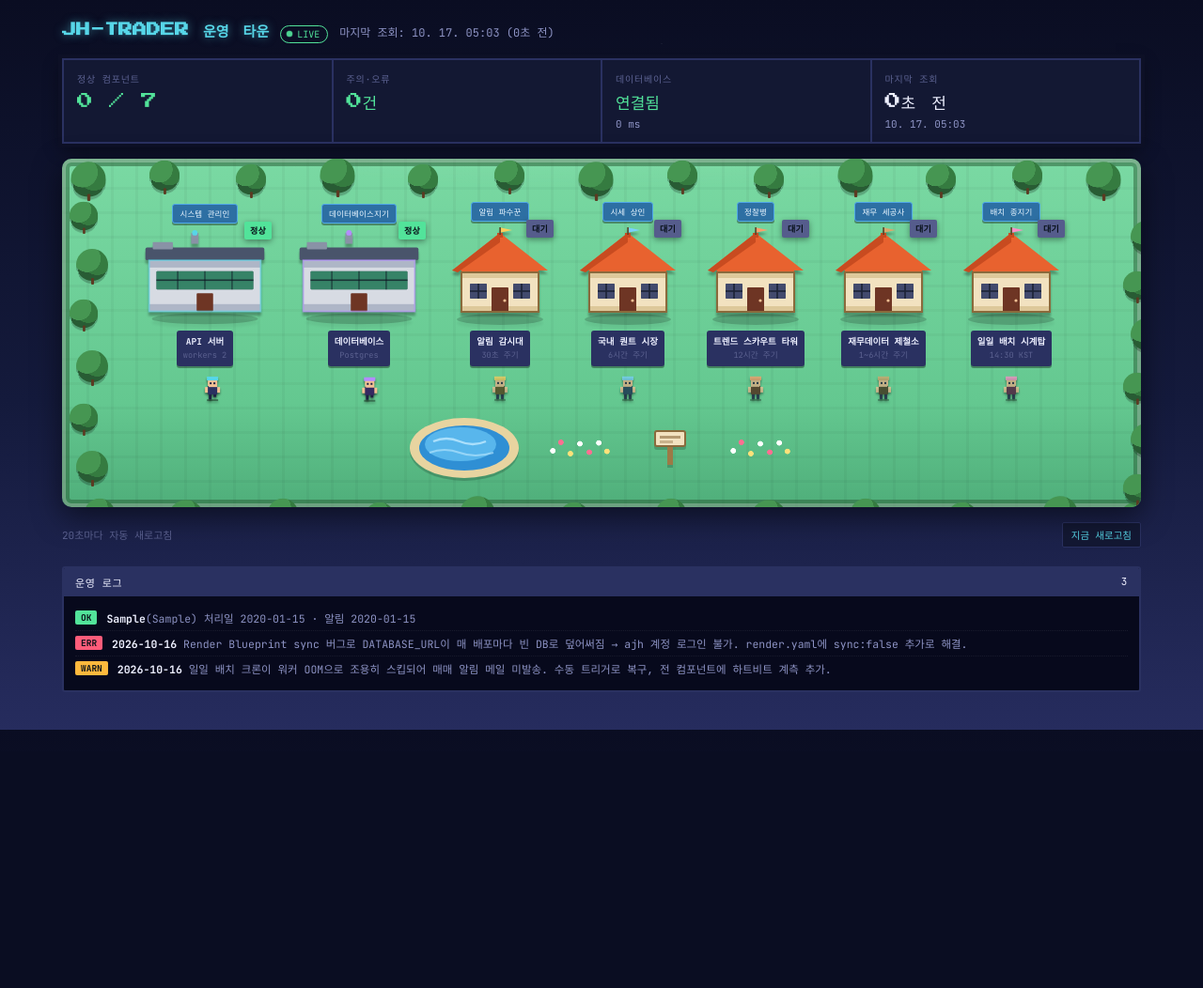
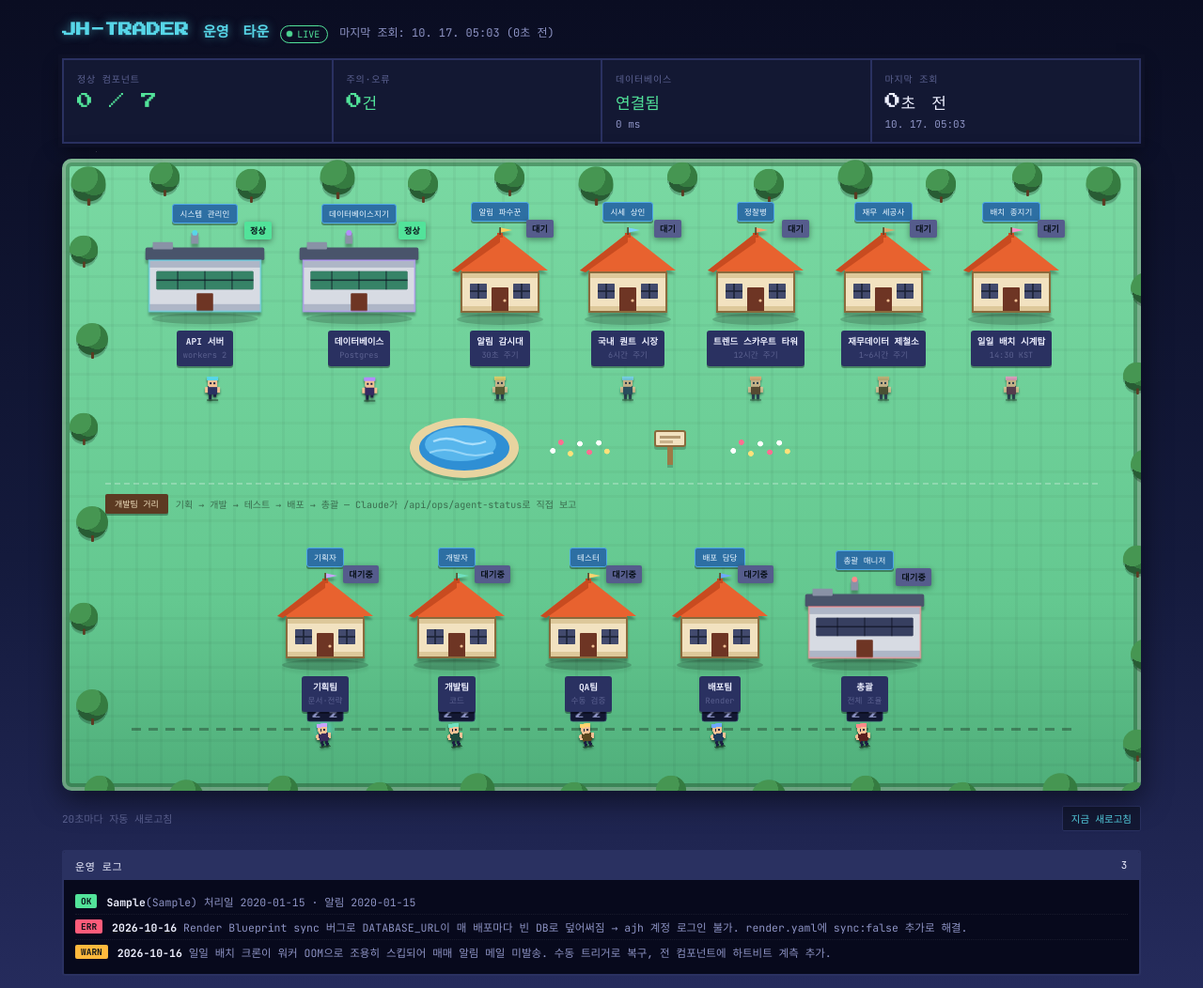
Before and after one commit to ajh8920/JH-Trader, a Flask app: page /ops-dashboard in a window 1280 px wide. Shown: the top 1052 px of the page at 94% size. Before the commit the page ends 777 px from the top, so only its background shows below. Run offline with Flask 3, Linux system fonts and the light colour scheme; a user stored in the database is signed in; tables that the repository leaves empty hold one stand-in row (values such as "Sample post"); some libraries are stand-ins or nearby versions.

Commit message:
실시간 운영 대시보드에 개발팀 거리(기획/개발/QA/배포/총괄) 추가
claude.ai Artifact 버전에만 있던 개발팀 거리를 실제 운영 대시보드
(/ops-dashboard)에도 추가 - AgentActivity 모델 신설, Claude가 단계를
시작·종료할 때마다 직접 POST로 보고하는 전용 엔드포인트
/api/ops/agent-status(CRON_SECRET 재사용, cron_run_daily_batch와 같은
패턴) 추가, /api/ops/status 응답에 team 필드로 포함. updated_at이 3시간
넘게 지난 active=True는 서버에서 신뢰 불가로 걸러 "작업중"에 영구히
멈춰 보이는 걸 방지.

OpsHeartbeat(7개 인프라, 백그라운드 스레드가 자동 보고)와 정반대 성격 -
이쪽은 "일하는 주체"인 Claude 본인이 보고해야만 채워진다. Playwright로
로컬에서 5개 컴포넌트 상태 POST 후 작업중(노트북)/대기중(졸음) 모션,
플립 상세보기까지 스크린샷으로 확인.

Co-Authored-By: Claude Sonnet 5 <noreply@anthropic.com>

```diff
--- a/app.py
+++ b/app.py
@@ -2310,14 +2310,82 @@ def ops_status():
     except Exception:
         pass
 
+    # "개발팀 거리"(기획/개발/QA/배포/총괄) - OpsHeartbeat와 달리 백그라운드
+    # 스레드가 없는 테이블이라(AgentActivity 모델 docstring 참고) Claude가
+    # active=True로 보고한 채 꺼주는 걸 깜빡하면 영영 "작업중"으로 멈춰 보일
+    # 수 있다 - updated_at이 3시간 넘게 지난 active=True는 신뢰하지 않고
+    # 대기로 간주하는 안전장치.
+    from models import AgentActivity
+    AGENT_ACTIVE_STALE_SECONDS = 3 * 3600
+    team = {}
+    for row in AgentActivity.query.all():
+        active = bool(row.active)
+        if active and row.updated_at and (now - row.updated_at).total_seconds() > AGENT_ACTIVE_STALE_SECONDS:
+            active = False
+        entry = {
+            "active": active,
+            "lastAt": row.updated_at.isoformat() if row.updated_at else None,
+            "detail": row.detail,
+        }
+        if row.passed is not None:
+            entry["passed"] = row.passed
+        if row.live is not None:
+            entry["live"] = row.live
+        team[row.component] = entry
+
     resp = jsonify({
         "generatedAt": now.isoformat(),
         "components": components,
         "db": {"ok": db_ok, "latencyMs": db_latency_ms},
         "batchAccounts": batch_accounts,
+        "team": team,
     })
     resp.headers["Access-Control-Allow-Origin"] = "*"
     return resp
+
+
+_AGENT_COMPONENTS = ("plan", "dev", "qa", "deploy", "lead")
+
+
+@app.route("/api/ops/agent-status", methods=["POST"])
+@limiter.limit("240 per hour")
+def ops_agent_status():
+    """Claude(이 프로젝트에서 작업하는 에이전트)가 기획/개발/QA/배포/총괄 단계를
+    시작·종료할 때마다 직접 호출해 "지금 일하고 있다"를 보고하는 전용
+    엔드포인트(2026-10-17 - 운영 대시보드에서 에이전트 작업을 실시간으로
+    보고 싶다는 요청으로 추가). 로그인 세션이 없는 외부 호출(Claude Code
+    환경의 curl)이라 cron_run_daily_batch와 같은 패턴으로 CRON_SECRET을
+    그대로 재사용한다 - 새 비밀키를 따로 Render에 등록하는 번거로움을 피함."""
+    secret = os.environ.get("CRON_SECRET")
+    if not secret or not hmac.compare_digest(request.headers.get("X-Cron-Secret", ""), secret):
+        return jsonify({"error": "인증 실패"}), 403
+
+    body = request.json or {}
+    component = body.get("component")
+    if component not in _AGENT_COMPONENTS:
+        return jsonify({"error": "component는 " + "/".join(_AGENT_COMPONENTS) + " 중 하나여야 합니다"}), 400
+
+    from models import AgentActivity
+    row = AgentActivity.query.filter_by(component=component).first()
+    if not row:
+        row = AgentActivity(component=component)
+        db.session.add(row)
+    row.active = bool(body.get("active", False))
+    if "detail" in body:
+        row.detail = str(body["detail"])[:2000]
+    if "passed" in body:
+        row.passed = bool(body["passed"]) if body["passed"] is not None else None
+    if "live" in body:
+        row.live = bool(body["live"]) if body["live"] is not None else None
+    row.updated_at = datetime.utcnow()
+    db.session.commit()
+    return jsonify({"ok": True})
+
+
+# cron_run_daily_batch와 같은 이유(로그인 세션 없는 외부 호출, CRON_SECRET으로
+# 인증)로 폼 기반 CSRF 검사에서 제외 - 위쪽 for _view 예외 목록보다 이 함수가
+# 뒤에 정의돼 있어(순방향 참조 불가) 별도로 뺐다.
+csrf.exempt(ops_agent_status)
 
 
 # ─── 백그라운드 알림 체크 ────────────────────────────────────────────────────
--- a/templates/ops_dashboard.html
+++ b/templates/ops_dashboard.html
@@ -106,6 +106,32 @@ h1{font-family:var(--pixel); font-size:15px; line-height:1.6; margin:0; color:va
 .path-sign{width:64px; height:44px; position:relative;}
 .path-sign svg{width:100%; height:100%; display:block; filter:drop-shadow(0 3px 0 rgba(0,0,0,.18));}
 
+/* ── 개발팀 거리(기획→개발→테스트→배포→총괄) ─────────────────────────
+   /api/ops/status가 돌려주는 team 필드 기준 - Claude가 /api/ops/agent-status로
+   직접 보고한 active 플래그를 그대로 읽는다(진짜 실시간). */
+.street-sign{
+  position:relative; z-index:2; display:flex; align-items:center; gap:8px;
+  margin:4px 16px 2px; padding-top:10px; border-top:2px dashed rgba(255,255,255,.25);
+}
+.street-sign .plank{
+  background:#5c3a22; color:#f2e2c0; font-size:9px; padding:4px 10px; border-radius:2px;
+  box-shadow:0 2px 0 rgba(0,0,0,.3); white-space:nowrap;
+}
+.street-sign .desc{font-size:10px; color:rgba(20,30,20,.55);}
+.team-row{position:relative; z-index:2; padding:34px 6px 14px;}
+.team-lots{display:flex; align-items:flex-end; justify-content:center; gap:22px; flex-wrap:wrap; position:relative; z-index:2;}
+.pipeline-track{
+  position:absolute; left:4%; right:4%; bottom:34px; height:3px; z-index:1;
+  background:repeating-linear-gradient(90deg, rgba(20,30,20,.35) 0 10px, transparent 10px 18px);
+}
+.pipeline-dot{
+  position:absolute; top:50%; left:0; width:9px; height:9px; margin-top:-4.5px; border-radius:50%;
+  background:var(--accent); box-shadow:0 0 8px 2px var(--accent);
+  animation:flow 5.5s linear infinite;
+}
+@keyframes flow{0%{left:0; opacity:0;} 6%{opacity:1;} 94%{opacity:1;} 100%{left:100%; opacity:0;}}
+@media (prefers-reduced-motion:reduce){ .pipeline-dot{animation:none; left:50%;} }
+
 /* ── 건물(주택/센터) 버튼 - 클릭하면 카드가 뒤집히며 뒷면에 세부지표가 나온다. ── */
 .bldg{
   --glow: var(--unknown);
@@ -171,6 +197,10 @@ h1{font-family:var(--pixel); font-size:15px; line-height:1.6; margin:0; color:va
 .walker.mood-idle .leg{animation:none;}
 .walker.mood-alert{animation:shuffle .32s steps(2) infinite; left:calc(50% - 10px); margin-left:0;}
 .walker.mood-alert .leg{animation-duration:.18s;}
+.walker.mood-work{animation:none; left:calc(50% - 10px); margin-left:0;}
+.walker.mood-work .char{animation:bob 2.2s ease-in-out infinite;}
+.walker.mood-work .leg{animation:none;}
+.walker.mood-work .laptop-glow{animation:type-glow 1.1s steps(4) infinite;}
 .bubble{
   position:absolute; left:50%; top:-6px; transform:translateX(-50%); font-family:var(--pixel);
   font-size:9px; padding:3px 5px; border-radius:3px; background:var(--panel); border:1px solid var(--panel-edge);
@@ -178,6 +208,7 @@ h1{font-family:var(--pixel); font-size:15px; line-height:1.6; margin:0; color:va
 }
 .bubble.b-sleep{color:var(--ink-dim);}
 .bubble.b-alert{color:var(--err); border-color:var(--err); animation-duration:.5s;}
+.bubble.b-work{color:var(--ok); border-color:var(--ok); animation:bubble-float 1s ease-in-out infinite;}
 @keyframes patrol{
   0%{transform:translateX(0) scaleX(1)}
   48%{transform:translateX(42px) scaleX(1)}
@@ -191,9 +222,10 @@ h1{font-family:var(--pixel); font-size:15px; line-height:1.6; margin:0; color:va
 }
 @keyframes leg-step{0%,100%{transform:translateY(0)} 50%{transform:translateY(-2.4px)}}
 @keyframes bob{0%,100%{transform:translateY(0)} 50%{transform:translateY(-1.2px)}}
+@keyframes type-glow{0%,100%{opacity:.5} 50%{opacity:1}}
 @keyframes bubble-float{0%,100%{transform:translateX(-50%) translateY(0)} 50%{transform:translateX(-50%) translateY(-3px)}}
 @media (prefers-reduced-motion:reduce){
-  .walker, .walker .char, .walker .leg, .bubble{animation:none !important;}
+  .walker, .walker .char, .walker .leg, .laptop-glow, .bubble{animation:none !important;}
   .flip{transition:none !important;}
 }
 
@@ -267,6 +299,12 @@ h1{font-family:var(--pixel); font-size:15px; line-height:1.6; margin:0; color:va
       </div>
       <div class="flowers" aria-hidden="true"></div>
     </div>
+
+    <div class="street-sign">
+      <span class="plank">개발팀 거리</span>
+      <span class="desc">기획 → 개발 → 테스트 → 배포 → 총괄 — Claude가 /api/ops/agent-status로 직접 보고</span>
+    </div>
+    <div class="team-row" id="teamRow"></div>
   </div>
 
   <div class="hint-bar">
@@ -310,8 +348,8 @@ h1{font-family:var(--pixel); font-size:15px; line-height:1.6; margin:0; color:va
       heartbeats:["paper_trading_scheduler"] }
   ];
 
-  function charSvg(capColor, bodyColor){
-    return '<svg class="char" viewBox="0 0 20 26" shape-rendering="crispEdges" aria-hidden="true">' +
+  function charSvg(capColor, bodyColor, withLaptop){
+    var svg = '<svg class="char" viewBox="0 0 20 26" shape-rendering="crispEdges" aria-hidden="true">' +
       '<ellipse cx="10" cy="25" rx="6" ry="1.4" fill="rgba(0,0,0,.4)"/>' +
       '<rect class="leg leg-l" x="6" y="18" width="3" height="6" fill="#1c2042"/>' +
       '<rect class="leg leg-r" x="11" y="18" width="3" height="6" fill="#1c2042"/>' +
@@ -321,8 +359,14 @@ h1{font-family:var(--pixel); font-size:15px; line-height:1.6; margin:0; color:va
       '<rect x="5" y="2" width="10" height="9" rx="2" fill="#f2c094"/>' +
       '<rect x="4" y="0" width="12" height="4.2" rx="1.6" fill="'+capColor+'"/>' +
       '<rect x="7.3" y="6" width="1.6" height="2" fill="#1c2042"/>' +
-      '<rect x="11.1" y="6" width="1.6" height="2" fill="#1c2042"/>' +
-      '</svg>';
+      '<rect x="11.1" y="6" width="1.6" height="2" fill="#1c2042"/>';
+    if (withLaptop){
+      svg += '<rect x="3.5" y="9.5" width="13" height="7" rx="0.7" fill="#aab2c4"/>' +
+        '<rect class="laptop-glow" x="4.6" y="10.6" width="10.8" height="4.8" fill="#57e8c6"/>' +
+        '<rect x="3.5" y="15.8" width="13" height="2.2" rx="0.5" fill="#c7cedd"/>';
+    }
+    svg += '</svg>';
+    return svg;
   }
   function moodFor(status){
     if (status === "ok") return "walk";
@@ -330,10 +374,41 @@ h1{font-family:var(--pixel); font-size:15px; line-height:1.6; margin:0; color:va
     if (status === "error") return "alert";
     return "idle";
   }
+  // 개발팀 거리 전용 - Claude가 /api/ops/agent-status로 직접 보고한 active를
+  // 기준으로 작업중(노트북)/대기중(졸음) 둘로만 나눈다(진짜 문제는 경보 유지).
+  function teamMoodFor(status){
+    if (status === "ok") return "work";
+    if (status === "error") return "alert";
+    return "sleep";
+  }
   function bubbleFor(mood){
     if (mood === "sleep") return '<span class="bubble b-sleep">Z z</span>';
     if (mood === "alert") return '<span class="bubble b-alert">!</span>';
+    if (mood === "work") return '<span class="bubble b-work">···</span>';
     return "";
+  }
+
+  // 개발팀 거리 5인 - app.py의 AgentActivity.component(plan/dev/qa/deploy/lead)와 1:1.
+  var TEAM = [
+    { id:"plan", title:"기획자", name:"기획팀", sub:"문서·전략", kind:"cottage",
+      capColor:"#c9a4ff", bodyColor:"#3a2a5c" },
+    { id:"dev", title:"개발자", name:"개발팀", sub:"코드", kind:"cottage",
+      capColor:"#6fe0c0", bodyColor:"#1f4a3f" },
+    { id:"qa", title:"테스터", name:"QA팀", sub:"수동 검증", kind:"cottage",
+      capColor:"#ffd36e", bodyColor:"#5a461f" },
+    { id:"deploy", title:"배포 담당", name:"배포팀", sub:"Render", kind:"cottage",
+      capColor:"#6ea8ff", bodyColor:"#1f3a5c" },
+    { id:"lead", title:"총괄 매니저", name:"총괄", sub:"전체 조율", kind:"hall",
+      capColor:"#ff8a8a", bodyColor:"#5c1f1f" }
+  ];
+  // 서버(app.py의 ops_status)가 이미 3시간 초과 active=True를 신뢰 불가로
+  // 걸러서 active 불리언만 내려준다 - 클라이언트는 그대로 읽기만 하면 된다.
+  function teamStatus(m){
+    if (!m) return "unknown";
+    if (m.passed === false || m.live === false) return "error";
+    if (m.active === true) return "ok";
+    if (m.active === false) return "stale";
+    return "unknown";
   }
 
   function cottageSvg(glowColor, flagColor){
@@ -403,6 +478,7 @@ h1{font-family:var(--pixel); font-size:15px; line-height:1.6; margin:0; color:va
   ];
 
   var statusEl = { hud: document.getElementById("hud"), town: document.getElementById("town"),
+    team: document.getElementById("teamRow"),
     generated: document.getElementById("generatedLabel"), logBody: document.getElementById("logBody"),
     logCount: document.getElementById("logCount"), liveChip: document.getElementById("liveChip") };
 
@@ -462,14 +538,14 @@ h1{font-family:var(--pixel); font-size:15px; line-height:1.6; margin:0; color:va
 
   function renderLot(cfg){
     var houseHtml = cfg.isHall ? hallSvg(statusColorHex(cfg.status), cfg.capColor) : cottageSvg(statusColorHex(cfg.status), cfg.capColor);
-    var mood = moodFor(cfg.status);
+    var mood = cfg.mood || moodFor(cfg.status);
     var dur = (3.6 + (cfg.idx % 4) * 0.55).toFixed(2);
     var delay = -(cfg.idx * 0.9).toFixed(2);
     var walkerStyle = '--patrol-dur:'+dur+'s; --patrol-delay:'+delay+'s;';
     return '<div class="lot">' +
       '<span class="nameplate">'+cfg.title+'</span>' +
       '<button type="button" class="bldg'+(cfg.isHall?' is-hall':'')+'" data-bldg="'+(cfg.id||'')+'" style="--glow:'+statusColorVar(cfg.status)+'" role="listitem">' +
-        '<span class="badge">'+statusLabel(cfg.status)+'</span>' +
+        '<span class="badge">'+(cfg.label || statusLabel(cfg.status))+'</span>' +
         '<span class="flip">' +
           '<span class="flip-face flip-front">' +
             '<span class="house-wrap">'+houseHtml+'</span>' +
@@ -483,7 +559,7 @@ h1{font-family:var(--pixel); font-size:15px; line-height:1.6; margin:0; color:va
       '</button>' +
       '<div class="ground">' +
         bubbleFor(mood) +
-        '<div class="walker mood-'+mood+'" style="'+walkerStyle+'">'+charSvg(cfg.capColor, cfg.bodyColor)+'</div>' +
+        '<div class="walker mood-'+mood+'" style="'+walkerStyle+'">'+charSvg(cfg.capColor, cfg.bodyColor, mood === "work")+'</div>' +
       '</div>' +
     '</div>';
   }
@@ -542,6 +618,25 @@ h1{font-family:var(--pixel); font-size:15px; line-height:1.6; margin:0; color:va
         detailHtml: detailRows, note: b.note });
     }).join("");
 
+    // ── 개발팀 거리 ──
+    var team = data.team || {};
+    var teamHtml = TEAM.map(function(m, idx){
+      var rec = team[m.id] || null;
+      var status = teamStatus(rec);
+      var mood = teamMoodFor(status);
+      var label = mood === "work" ? "작업중" : (mood === "alert" ? "오류" : "대기중");
+      var detailHtml = rec
+        ? ((mood === "work" ? "지금 작업중 - " : "마지막 활동: ") + '<b>' + fmtRel(rec.lastAt) + '</b> (' + fmtClock(rec.lastAt) + ')' +
+           (rec.detail ? '<br><br>' + rec.detail : ''))
+        : '아직 기록된 활동이 없습니다.';
+      return renderLot({ idx: idx, id: m.id, title: m.title, name: m.name, sub: m.sub,
+        isHall: m.kind === "hall", capColor: m.capColor, bodyColor: m.bodyColor, status: status,
+        mood: mood, label: label, detailHtml: detailHtml, note: null });
+    }).join("");
+    statusEl.team.innerHTML =
+      '<div class="pipeline-track"><div class="pipeline-dot"></div></div>' +
+      '<div class="team-lots" role="list" aria-label="개발팀 거리">' + teamHtml + '</div>';
+
     Array.prototype.forEach.call(document.querySelectorAll(".bldg"), function(el){
       el.addEventListener("click", function(){ el.classList.toggle("open"); });
     });
```
Also changed, not shown: models.py (+27 -0 lines).
